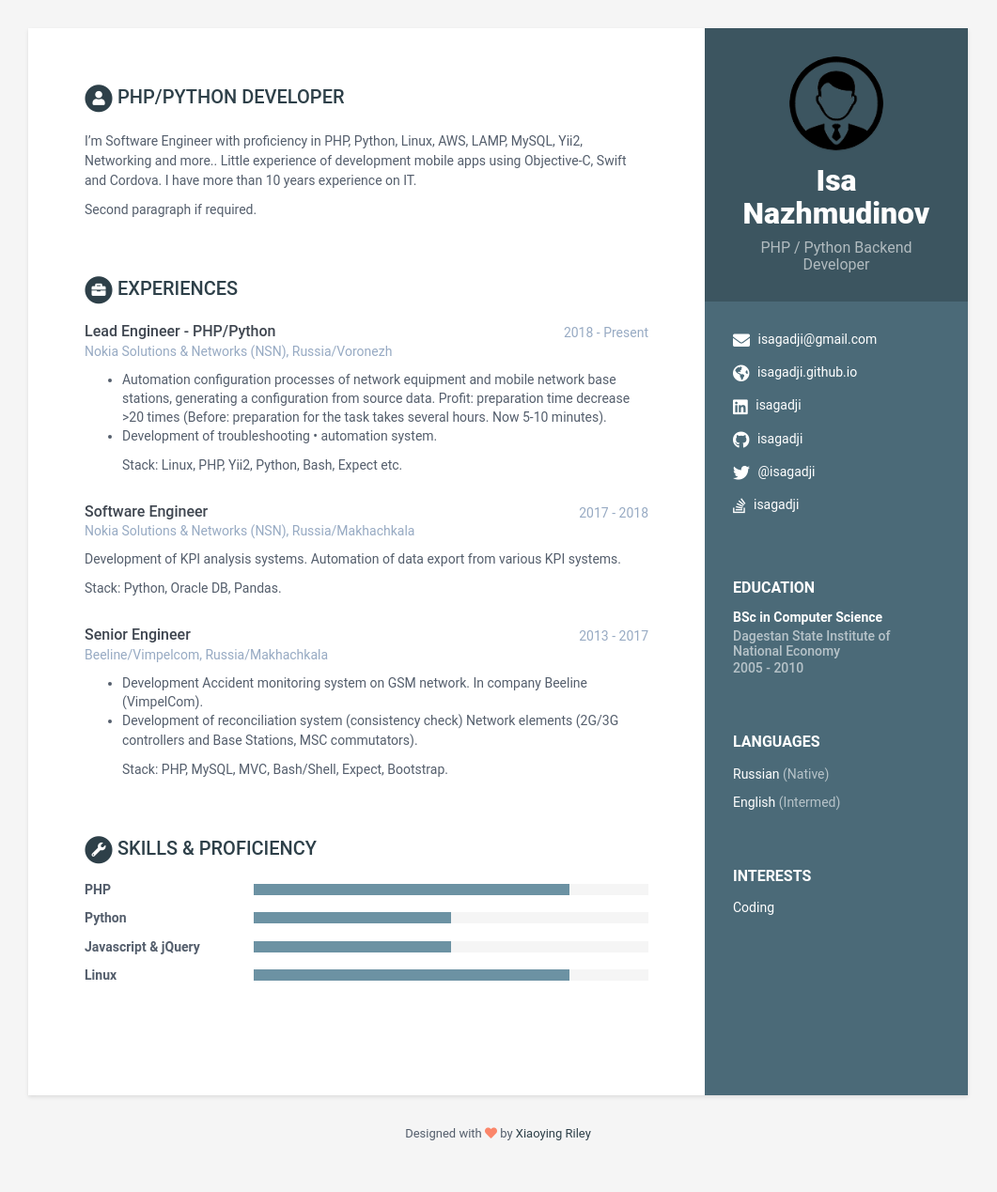
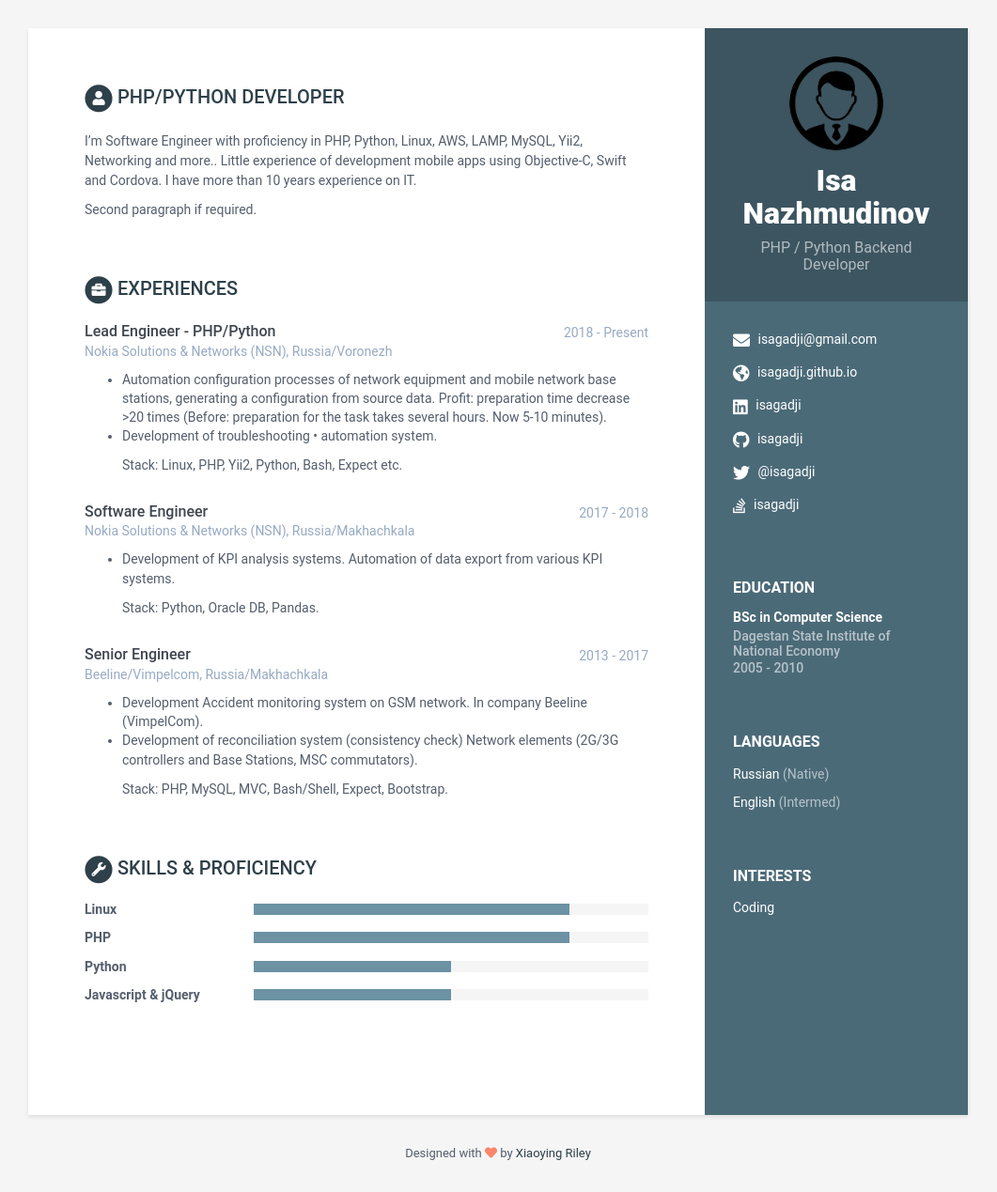
Before and after one commit to isagadji/isa, a Jekyll site: the page built from index.html, in a window 1280 px wide. Shown: the whole page at 94% size, without its empty margins (110-1171 px from the left). Built offline with Jekyll 4.4.1, drawn with Linux system fonts in a browser that asks for light colours; before the commit the page ends 1248 px from its top, so only the background shows below that.

Commit message:
Merge branch 'online-cv'
# Conflicts:
#	_config.yml

```diff
--- a/_data/data.yml
+++ b/_data/data.yml
@@ -64,7 +64,7 @@ experiences:
       time: 2017 - 2018
       company: Nokia Solutions & Networks (NSN), Russia/Makhachkala
       details: |
-        Development of KPI analysis systems. Automation of data export from various KPI systems.
+        * Development of KPI analysis systems. Automation of data export from various KPI systems.
 
           Stack: Python, Oracle DB, Pandas.
 
@@ -72,8 +72,8 @@ experiences:
       time: 2013 - 2017
       company: Beeline/Vimpelcom, Russia/Makhachkala
       details: |
-        - Development Accident monitoring system on GSM network. In company Beeline (VimpelCom).
-        - Development of reconciliation system (consistency check) Network elements (2G/3G controllers and Base Stations, MSC commutators).
+        * Development Accident monitoring system on GSM network. In company Beeline (VimpelCom).
+        * Development of reconciliation system (consistency check) Network elements (2G/3G controllers and Base Stations, MSC commutators).
 
           Stack: PHP, MySQL, MVC, Bash/Shell, Expect, Bootstrap.
 
@@ -81,6 +81,9 @@ skills:
     title: Skills &amp; Proficiency
 
     toolset:
+      - name: Linux
+        level: 80%
+
       - name: PHP
         level: 80%
 
@@ -90,8 +93,6 @@ skills:
       - name: Javascript & jQuery
         level: 50%
 
-      - name: Linux
-        level: 80%
 
 footer: >
     Designed with <i class="fas fa-heart"></i> by <a href="http://themes.3rdwavemedia.com" target="_blank" rel="nofollow">Xiaoying Riley</a>
```
